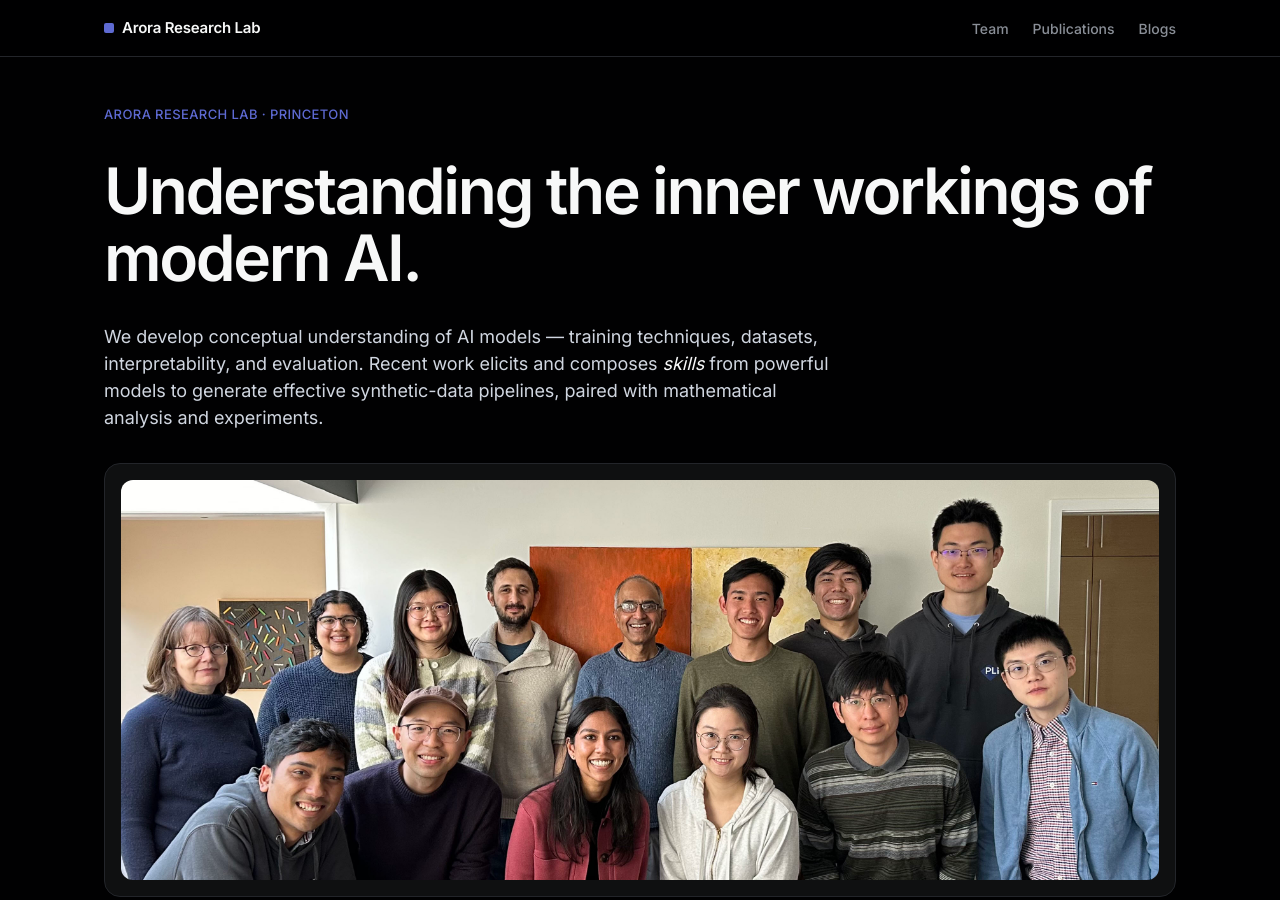
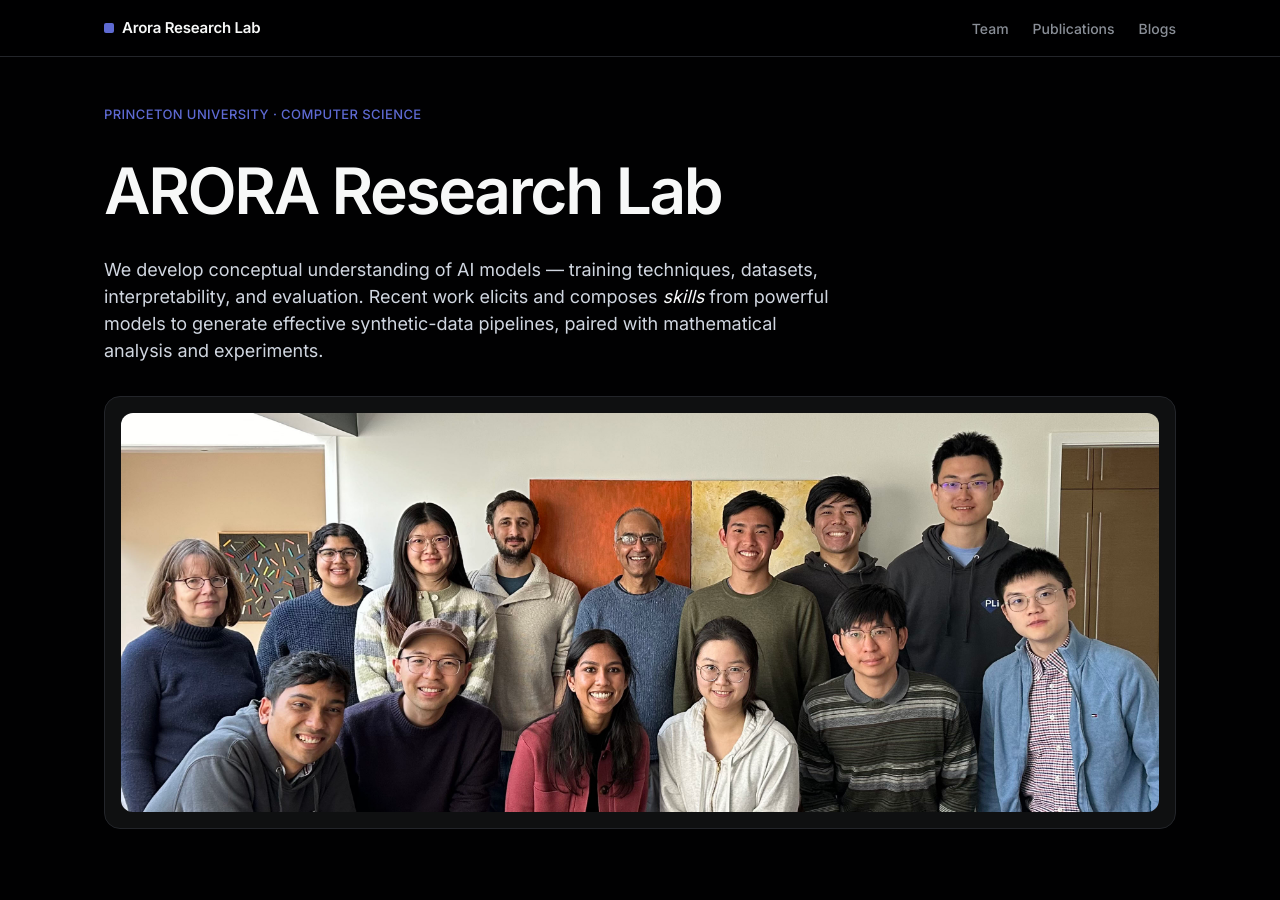
Before and after one commit to aroraresearch-princeton/aroraresearch-princeton.github.io, a Jekyll site: the page built from index.md, in a window 1280 px wide and 900 px high. Built offline with Jekyll 4.4.1, drawn with Linux system fonts in a browser that asks for light colours.

Commit message:
Set hero title to "ARORA Research Lab"
Co-Authored-By: Claude Opus 4.7 (1M context) <noreply@anthropic.com>

```diff
--- a/index.md
+++ b/index.md
@@ -3,8 +3,8 @@ layout: default
 ---
 
 <section class="hero">
-  <span class="hero__eyebrow">Arora Research Lab · Princeton</span>
-  <h1 class="hero__title">Understanding the inner workings of modern AI.</h1>
+  <span class="hero__eyebrow">Princeton University · Computer Science</span>
+  <h1 class="hero__title">ARORA Research Lab</h1>
   <p class="hero__subtitle">
     We develop conceptual understanding of AI models — training techniques, datasets,
     interpretability, and evaluation. Recent work elicits and composes <em>skills</em>
```
